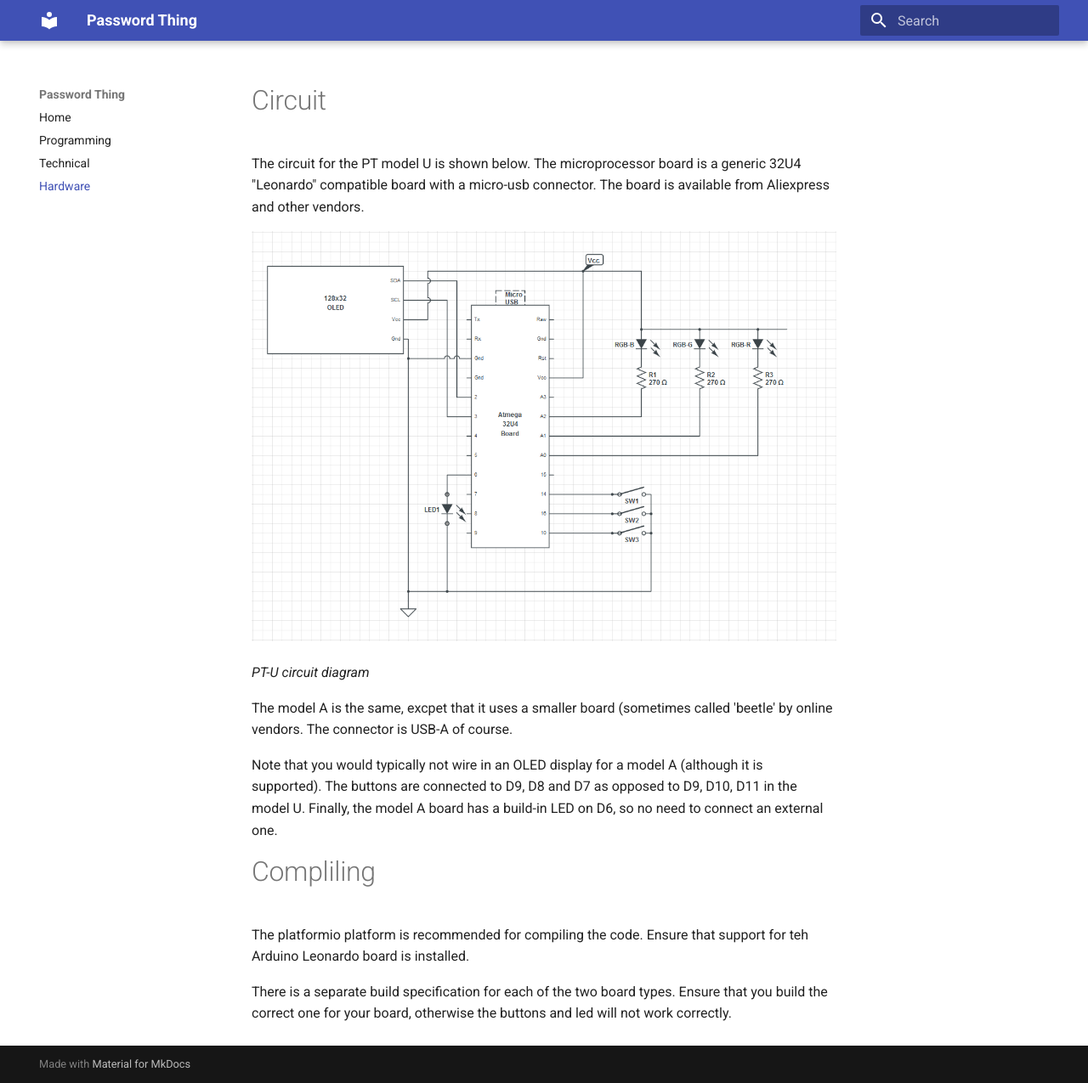
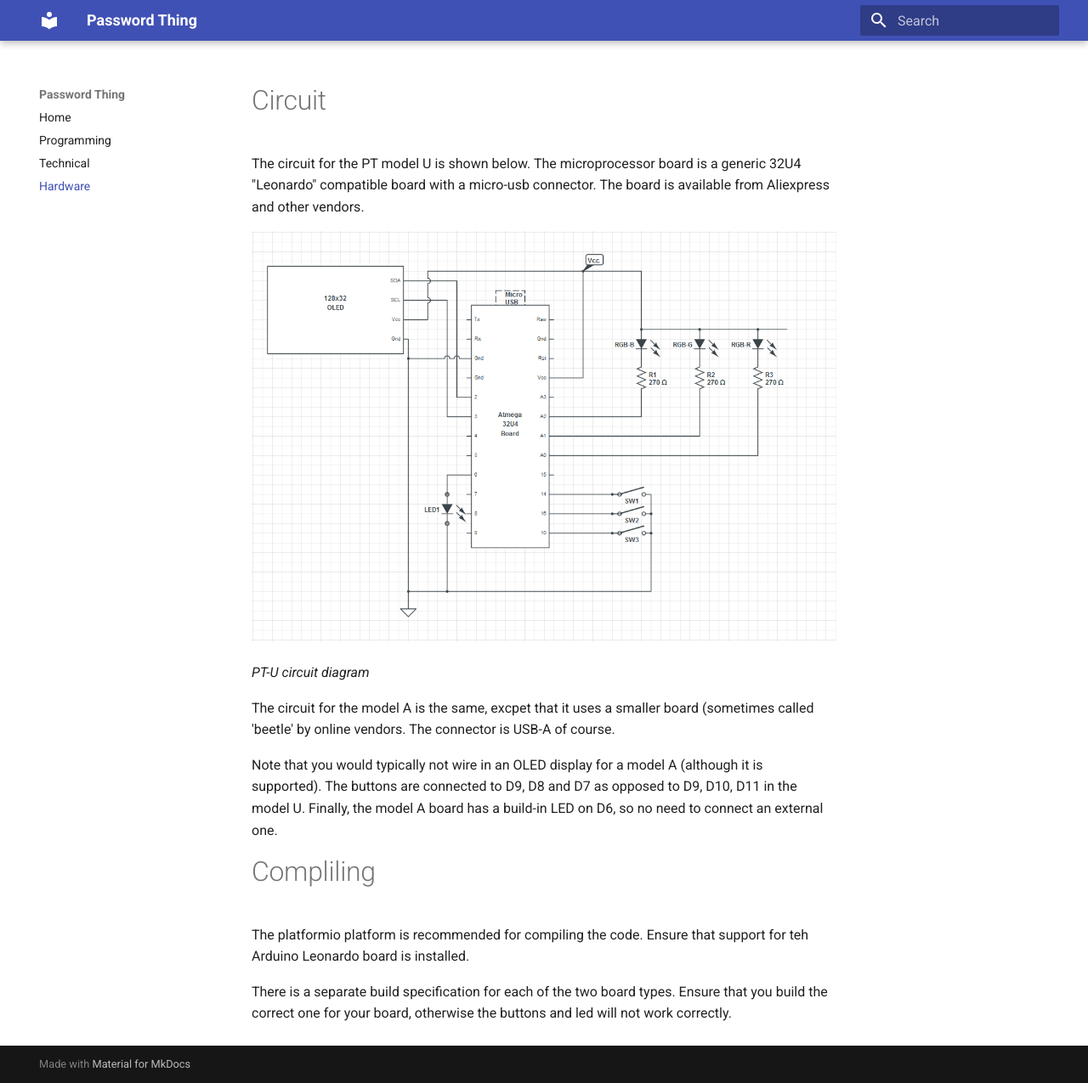
Before and after one commit to qvdm/PasswordThing, an MkDocs documentation site: the page built from docs/hardware.md, in a window 1280 px wide and 1275 px high. Shown: the whole window at 85% size. Built offline with MkDocs 1.6.1 and Material for MkDocs 9.7.7, drawn with Linux system fonts in a browser that asks for light colours.

Commit message:
Added circuit

```diff
--- a/docs/hardware.md
+++ b/docs/hardware.md
@@ -8,14 +8,14 @@
 
 *PT-U circuit diagram*
 
-
-The model A is the same, excpet that it uses a smaller board (sometimes
-called 'beetle' by online vendors.  The connector is USB-A of course.
+The circuit for the model A is the same, excpet that it uses a smaller board
+(sometimes called 'beetle' by online vendors.  The connector is USB-A of course.
 
 Note  that you would typically not wire in an OLED display for a model A
 (although it is supported).  The buttons are connected to D9, D8 and D7
 as opposed to D9, D10, D11 in the  model U.  Finally, the model A board has a
 build-in LED on D6, so no need to connect an external one.
+
 
 
 # Compliling
```
Also changed, not shown: README.md (+5 -1 lines).
